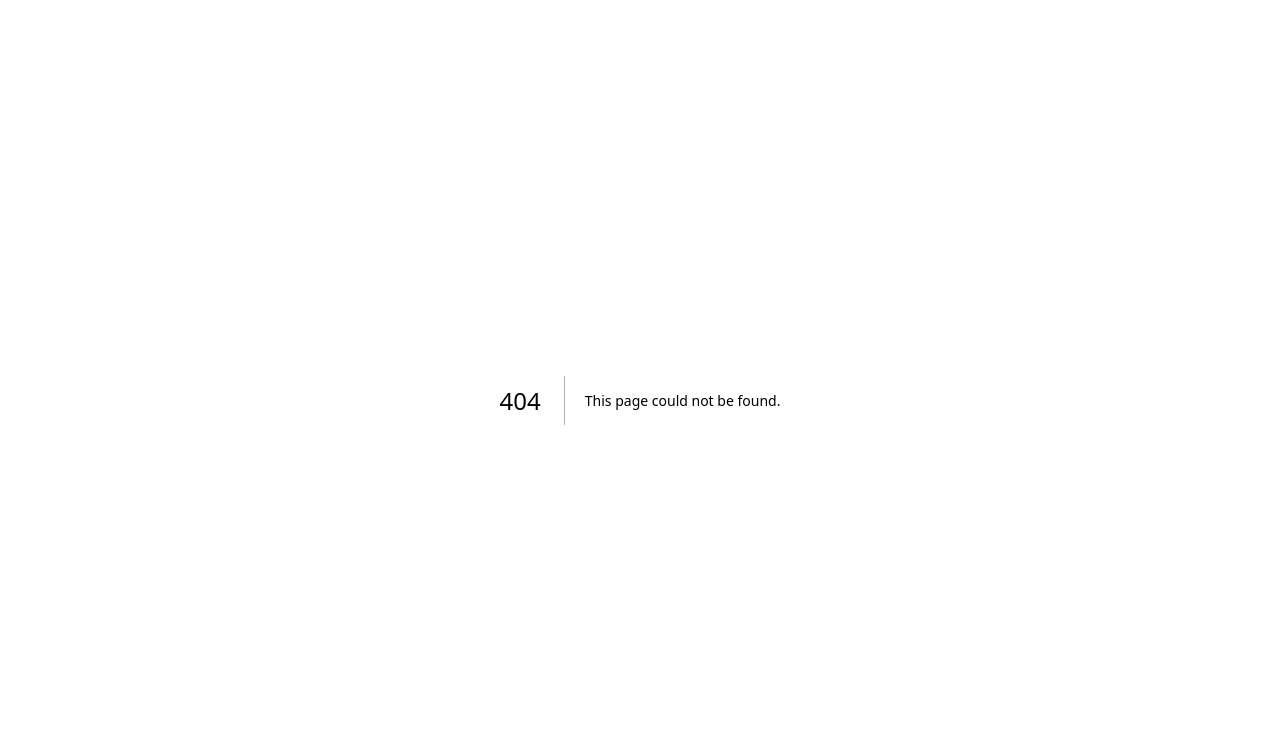
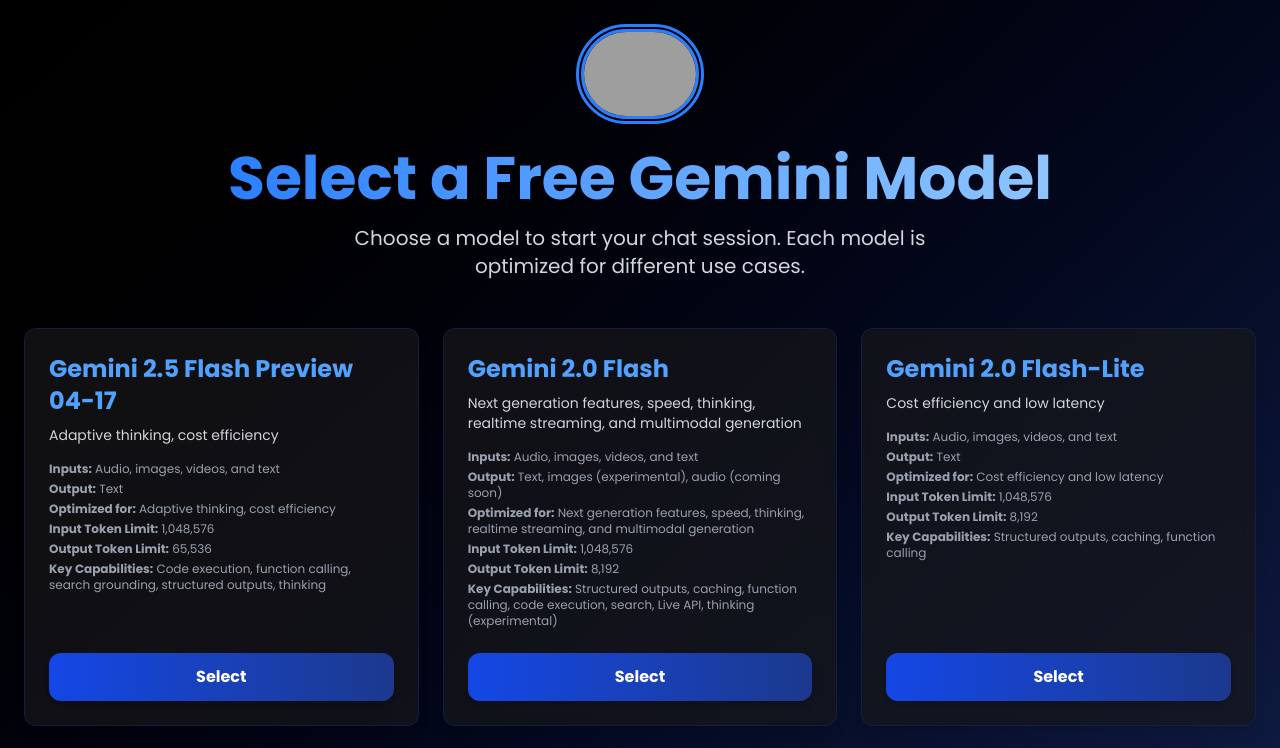
Before and after one commit to ShovitDutta/IndoLike, a Next.js app in the folder Gemini/: page / in a window 1280 px wide. Before the commit this address had no page. Shown: the top 748 px of the page. Built offline with nearby package versions, Linux system fonts and the light colour scheme; grey boxes are pictures that could not be loaded.

Commit message:
Upload Gemini/src/app/page.tsx

```diff
--- /dev/null
+++ b/Gemini/src/app/page.tsx
@@ -0,0 +1,115 @@
+"use client";
+import Link from "next/link";
+import Image from "next/image";
+import { motion } from "framer-motion";
+const models = [
+  {
+    id: "gemini-2.5-flash-preview-04-17",
+    name: "Gemini 2.5 Flash Preview 04-17",
+    description: "Adaptive thinking, cost efficiency",
+    inputs: "Audio, images, videos, and text",
+    output: "Text",
+    optimizedFor: "Adaptive thinking, cost efficiency",
+    inputTokenLimit: "1,048,576",
+    outputTokenLimit: "65,536",
+    keyCapabilities: "Code execution, function calling, search grounding, structured outputs, thinking",
+  },
+  {
+    id: "gemini-2.0-flash",
+    name: "Gemini 2.0 Flash",
+    description: "Next generation features, speed, thinking, realtime streaming, and multimodal generation",
+    inputs: "Audio, images, videos, and text",
+    output: "Text, images (experimental), audio (coming soon)",
+    optimizedFor: "Next generation features, speed, thinking, realtime streaming, and multimodal generation",
+    inputTokenLimit: "1,048,576",
+    outputTokenLimit: "8,192",
+    keyCapabilities: "Structured outputs, caching, function calling, code execution, search, Live API, thinking (experimental)",
+  },
+  {
+    id: "gemini-2.0-flash-lite",
+    name: "Gemini 2.0 Flash-Lite",
+    description: "Cost efficiency and low latency",
+    inputs: "Audio, images, videos, and text",
+    output: "Text",
+    optimizedFor: "Cost efficiency and low latency",
+    inputTokenLimit: "1,048,576",
+    outputTokenLimit: "8,192",
+    keyCapabilities: "Structured outputs, caching, function calling",
+  },
+  {
+    id: "gemini-1.5-flash",
+    name: "Gemini 1.5 Flash",
+    description: "Fast and versatile performance across a diverse variety of tasks",
+    inputs: "Audio, images, videos, and text",
+    output: "Text",
+    optimizedFor: "Fast and versatile performance across a diverse variety of tasks",
+    inputTokenLimit: "1,048,576",
+    outputTokenLimit: "8,192",
+    keyCapabilities: "System instructions, JSON mode, JSON schema, adjustable safety settings, caching, tuning, function calling, code execution",
+  },
+  {
+    id: "gemini-1.5-flash-8b",
+    name: "Gemini 1.5 Flash-8B",
+    description: "High volume and lower intelligence tasks",
+    inputs: "Audio, images, videos, and text",
+    output: "Text",
+    optimizedFor: "High volume and lower intelligence tasks",
+    inputTokenLimit: "1,048,576",
+    outputTokenLimit: "8,192",
+    keyCapabilities: "System instructions, JSON mode, JSON schema, adjustable safety settings, caching, tuning, function calling, code execution",
+  },
+];
+export default function Home() {
+  return (
+    <div className="flex flex-col items-center justify-center min-h-screen bg-gradient-to-br from-black to-blue-950 text-gray-100 p-6">
+      <motion.div initial={{ opacity: 0, y: -50 }} animate={{ opacity: 1, y: 0 }} transition={{ duration: 0.8 }} className="text-center mb-12">
+        <Image src="/chatbot.gif" alt="Chatbot GIF" unoptimized width={128} height={128} className="mx-auto mb-6 border-double border-8 border-blue-500 rounded-full" />
+        <h1 className="text-6xl font-bold mb-4 bg-clip-text text-transparent bg-gradient-to-r from-blue-500 to-blue-300">Select a Free Gemini Model</h1>
+        <p className="text-xl text-gray-300 max-w-2xl mx-auto">Choose a model to start your chat session. Each model is optimized for different use cases.</p>
+      </motion.div>
+      <div className="grid grid-cols-1 md:grid-cols-2 lg:grid-cols-3 gap-6 w-full">
+        {models.map((model, index) => (
+          <motion.div
+            key={model.id}
+            initial={{ opacity: 0, scale: 0.9 }}
+            animate={{ opacity: 1, scale: 1 }}
+            transition={{ duration: 0.5, delay: index * 0.1 }}
+            className="bg-zinc-900/70 backdrop-blur-sm rounded-xl shadow-lg border border-blue-900/30 p-6 flex flex-col justify-between">
+            <div>
+              <h2 className="text-2xl font-semibold text-blue-400 mb-2">{model.name}</h2>
+              <p className="text-gray-300 text-sm mb-4">{model.description}</p>
+              <div className="text-gray-400 text-xs space-y-1 mt-4">
+                <p>
+                  <strong>Inputs:</strong> {model.inputs}
+                </p>
+                <p>
+                  <strong>Output:</strong> {model.output}
+                </p>
+                <p>
+                  <strong>Optimized for:</strong> {model.optimizedFor}
+                </p>
+                <p>
+                  <strong>Input Token Limit:</strong> {model.inputTokenLimit}
+                </p>
+                <p>
+                  <strong>Output Token Limit:</strong> {model.outputTokenLimit}
+                </p>
+                <p>
+                  <strong>Key Capabilities:</strong> {model.keyCapabilities}
+                </p>
+              </div>
+            </div>
+            <Link href={`/chat?model=${model.id}&modelName=${encodeURIComponent(model.name)}`} passHref>
+              <motion.button
+                className="w-full bg-gradient-to-r from-blue-700 to-blue-900 text-white py-3 rounded-xl font-semibold hover:from-blue-800 hover:to-blue-950 transition-colors duration-200 shadow-md mt-6"
+                whileHover={{ scale: 1.03 }}
+                whileTap={{ scale: 0.98 }}>
+                Select
+              </motion.button>
+            </Link>
+          </motion.div>
+        ))}
+      </div>
+    </div>
+  );
+}
```
